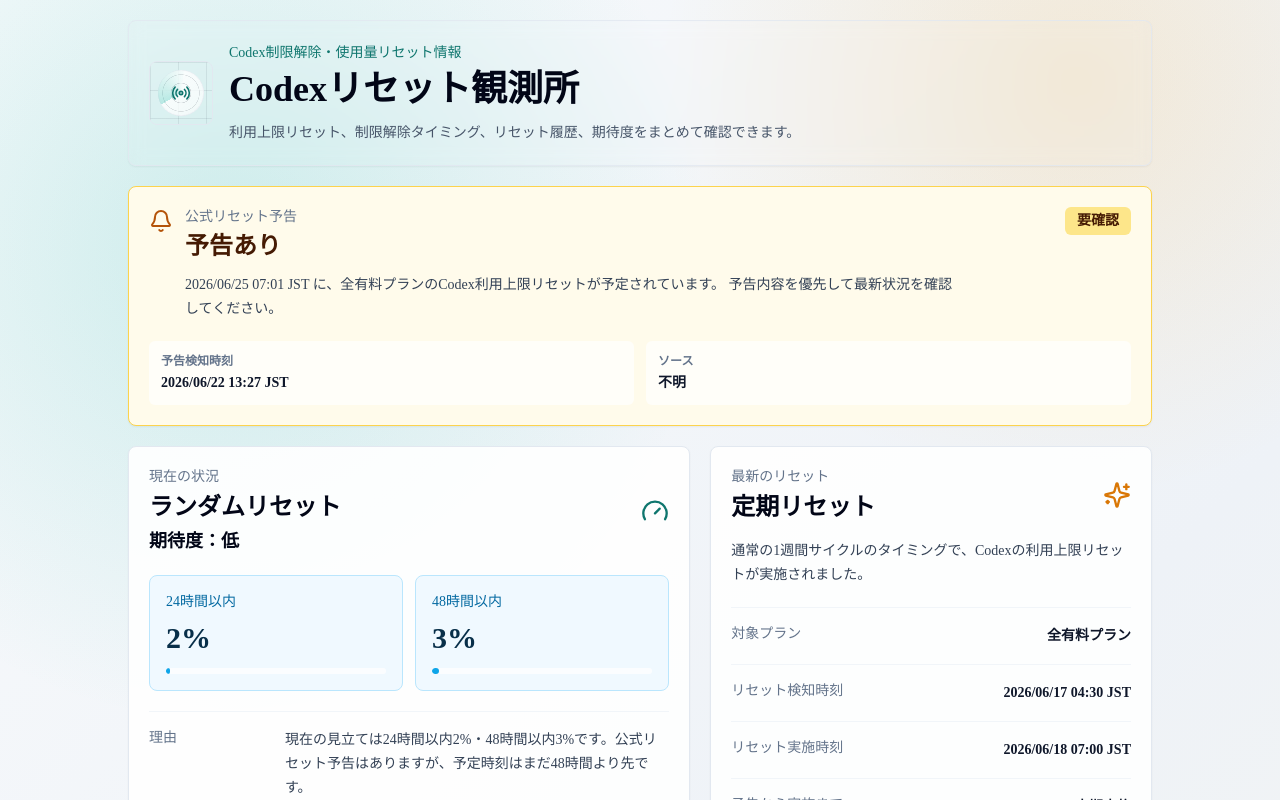
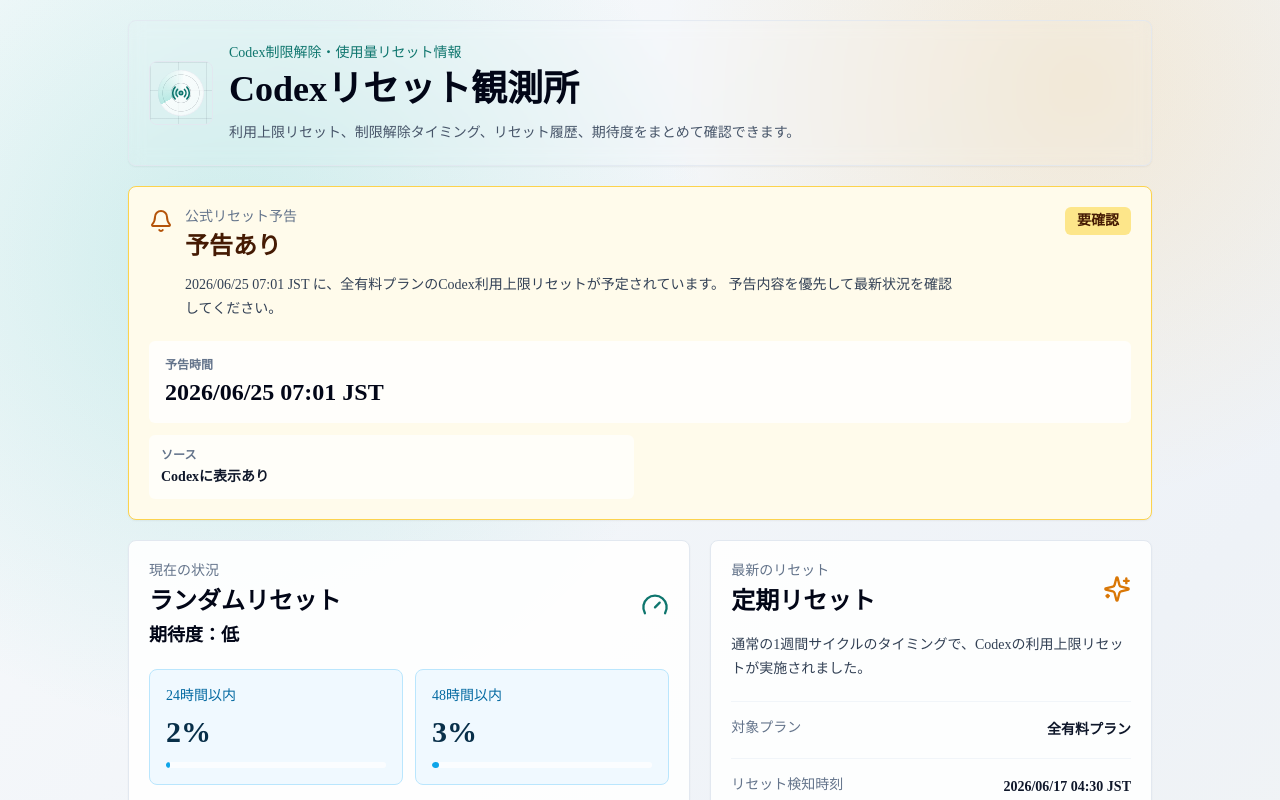
Before and after one commit to gussuri/codex-reset-observatory, a Next.js app: page / in a window 1280 px wide. Shown: the top 800 px of the page. Built offline with nearby package versions, Linux system fonts and the light colour scheme; no server answers.

Commit message:
Highlight reset notice schedule

```diff
--- a/components/EnglishRadarDashboard.tsx
+++ b/components/EnglishRadarDashboard.tsx
@@ -75,24 +75,26 @@
             </div>
             {viewModel.activeWindow.active ? (
               <span className="inline-flex w-fit shrink-0 rounded-md bg-amber-200 px-3 py-1 text-sm font-semibold text-amber-950">
-                Check source
+                Check Codex
               </span>
             ) : null}
           </div>
 
           {viewModel.activeWindow.active ? (
             <dl className="mt-5 grid gap-3 sm:grid-cols-2">
-              <MiniInfo
-                label="Detected"
-                value={formatEnglishDateTime(viewModel.activeWindow.openedAt)}
-              />
+              <div className="rounded-md bg-white/80 p-4 sm:col-span-2">
+                <dt className="text-xs font-semibold text-slate-500">
+                  Scheduled reset time
+                </dt>
+                <dd className="mt-1 text-2xl font-semibold leading-tight text-slate-950">
+                  {formatEnglishDateTime(viewModel.activeWindow.expectedAt)}
+                </dd>
+              </div>
               <MiniInfo
                 label="Source"
-                value={
-                  isSafeHttpUrl(viewModel.activeWindow.source)
-                    ? "Available"
-                    : "Unknown"
-                }
+                value={translateHistoryText(
+                  viewModel.activeWindow.sourceLabel ?? "Unknown",
+                )}
                 href={viewModel.activeWindow.source}
               />
             </dl>
@@ -247,12 +249,7 @@
                 Weekly reset reference
               </p>
               <h2 className="mt-1 text-lg font-semibold text-slate-950">
-                {viewModel.regularResetForecast.date}
-                {viewModel.regularResetForecast.time ? (
-                  <span className="ml-2">
-                    {viewModel.regularResetForecast.time}
-                  </span>
-                ) : null}
+                {formatEnglishDateTime(viewModel.regularResetForecast.expectedAt)}
               </h2>
             </div>
             <p className="text-sm leading-6 sm:max-w-md sm:text-right">
@@ -421,15 +418,16 @@
     return value;
   }
 
-  return new Intl.DateTimeFormat("en-US", {
+  const formatted = new Intl.DateTimeFormat("en-US", {
     year: "numeric",
     month: "short",
     day: "numeric",
     hour: "numeric",
     minute: "2-digit",
     timeZone: "Asia/Tokyo",
-    timeZoneName: "short",
   }).format(date);
+
+  return `${formatted} JST (UTC+9)`;
 }
 
 function translateExpectation(value: string) {
@@ -466,6 +464,10 @@
       "Tibo announced that Codex rate limits across all plans will be reset within 24 hours.",
     "Tibo氏が、全プランのCodexレート制限を24時間以内にリセットすると発表しました。 予告内容を優先して最新状況を確認してください。":
       "Tibo announced that Codex rate limits across all plans will be reset within 24 hours. Check the source and latest status before acting on it.",
+    "2026/06/25 07:01 JST に、全有料プランのCodex利用上限リセットが予定されています。":
+      "A Codex usage-limit reset for all paid plans is scheduled for Jun 25, 2026 at 7:01 AM JST.",
+    "2026/06/25 07:01 JST に、全有料プランのCodex利用上限リセットが予定されています。 予告内容を優先して最新状況を確認してください。":
+      "A Codex usage-limit reset for all paid plans is scheduled for Jun 25, 2026 at 7:01 AM JST. Check Codex for the latest notice.",
     "Tibo氏が、修正完了後に全プランのCodexレート制限を24時間以内にリセットすると発表しました。":
       "Tibo said the issue was fixed and that Codex rate limits across all plans will be reset within 24 hours.",
     "Tibo氏のリセット予告後、全プランのCodexレート制限リセットが実施されました。":
@@ -512,6 +514,7 @@
     "概要は取得できていません。": "No summary is available.",
     "1週間サイクルの定期リセットが実施されました。":
       "A weekly-cycle reset was completed.",
+    "Codexに表示あり": "Shown in Codex",
   };
 
   return dictionary[value] ?? value;
--- a/components/RadarDashboard.tsx
+++ b/components/RadarDashboard.tsx
@@ -164,17 +164,17 @@
 
           {viewModel.activeWindow.kind === "official" ? (
             <dl className="mt-5 grid gap-3 sm:grid-cols-2">
-              <MiniInfo
-                label="予告検知時刻"
-                value={formatDateTime(viewModel.activeWindow.openedAt)}
-              />
+              <div className="rounded-md bg-white/80 p-4 sm:col-span-2">
+                <dt className="text-xs font-semibold text-slate-500">
+                  予告時間
+                </dt>
+                <dd className="mt-1 text-2xl font-semibold leading-tight text-slate-950">
+                  {formatDateTime(viewModel.activeWindow.expectedAt)}
+                </dd>
+              </div>
               <MiniInfo
                 label="ソース"
-                value={
-                  isSafeHttpUrl(viewModel.activeWindow.source)
-                    ? "リンクあり"
-                    : "不明"
-                }
+                value={viewModel.activeWindow.sourceLabel ?? "不明"}
                 href={viewModel.activeWindow.source}
               />
             </dl>
--- a/lib/radar.ts
+++ b/lib/radar.ts
@@ -189,7 +189,9 @@
     label: string;
     summary: string;
     openedAt?: string | null;
+    expectedAt?: string | null;
     source?: string | null;
+    sourceLabel?: string | null;
     forecastDate?: string;
     forecastTime?: string | null;
     remaining?: string;
@@ -840,6 +842,7 @@
   const officialNotice = getLatestActiveLocalSignal("official_notice");
   const active = Boolean(officialNotice);
   const openedAt = officialNotice?.observedAt ?? null;
+  const expectedAt = officialNotice?.expectedAt ?? null;
   const source = officialNotice?.source ?? null;
   const noticeTitle = officialNotice?.title ?? null;
 
@@ -852,7 +855,9 @@
         ? `${noticeTitle} 予告内容を優先して最新状況を確認してください。`
         : "このサイトで確認した公式リセット予告があります。予告内容を優先して最新状況を確認してください。",
       openedAt,
+      expectedAt,
       source,
+      sourceLabel: "Codexに表示あり",
     };
   }
 
@@ -863,7 +868,9 @@
     summary:
       "現時点で、このサイトで確認した公式リセット予告はありません。",
     openedAt,
+    expectedAt,
     source,
+    sourceLabel: null,
   };
 }
 
```
